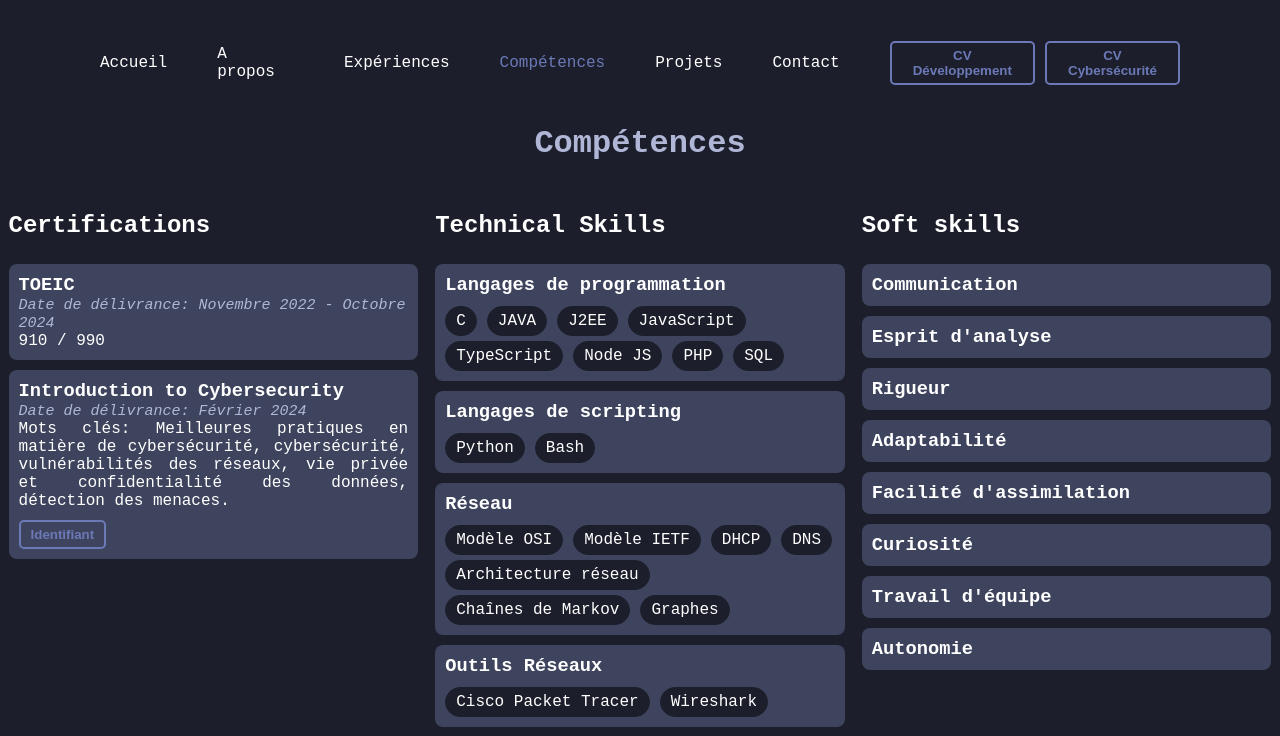
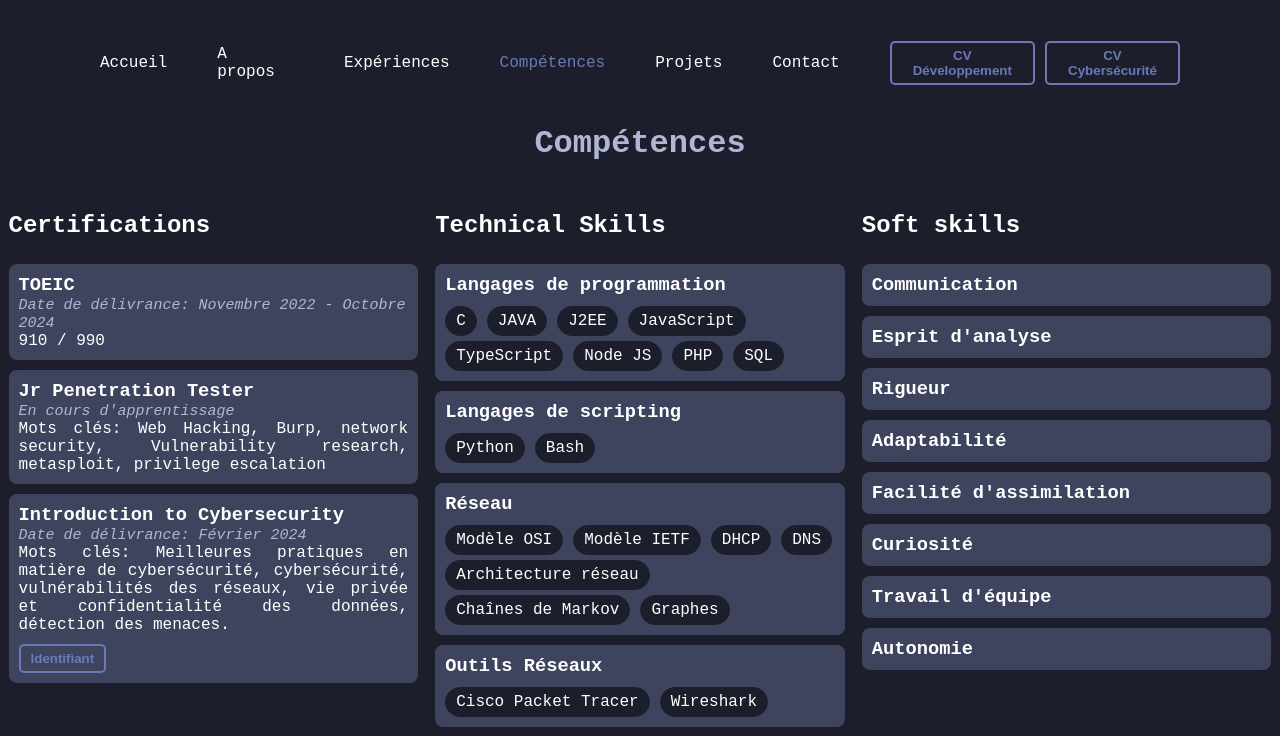
Before and after one commit to GabrielIvanes/portfolio, a React (Vite) app: page /competences in a window 1280 px wide. Shown: the top 736 px of the page. Built offline with nearby package versions, Linux system fonts and the light colour scheme; a web font is replaced by a local one.

Commit message:
add a skill

```diff
--- a/src/pages/Competences.tsx
+++ b/src/pages/Competences.tsx
@@ -10,6 +10,14 @@ function Competences() {
 						<span>Date de délivrance: </span>
 						<span>Novembre 2022 - Octobre 2024</span>
 						<div>910 / 990</div>
+					</div>
+					<div className='group'>
+						<h3>Jr Penetration Tester</h3>
+						<span>En cours d'apprentissage</span>
+						<div>
+							Mots clés: Web Hacking, Burp, network security, Vulnerability
+							research, metasploit, privilege escalation
+						</div>
 					</div>
 					<div className='group'>
 						<h3>Introduction to Cybersecurity</h3>
```
